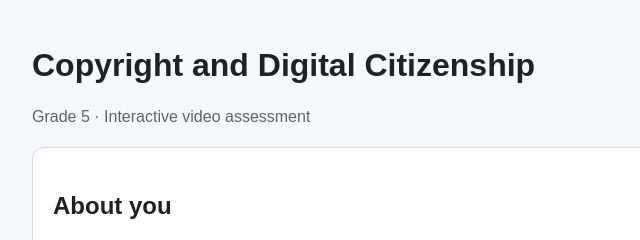
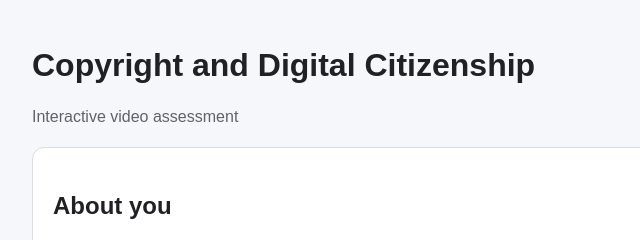
Before and after one commit to FinColombia/copyr, a plain HTML site: page index.html in a window 1280 px wide. Shown: the top 240 px of the page, 108-748 px from the left. Drawn offline with Linux system fonts and the light colour scheme.

Commit message:
Remove grade level from assessment description

```diff
--- a/index.html
+++ b/index.html
@@ -166,7 +166,7 @@
 
 <body>
   <h1>Copyright and Digital Citizenship</h1>
-  <p class="muted">Grade 5 · Interactive video assessment</p>
+  <p class="muted">Interactive video assessment</p>
 
   <section class="panel">
     <h2>About you</h2>
```
